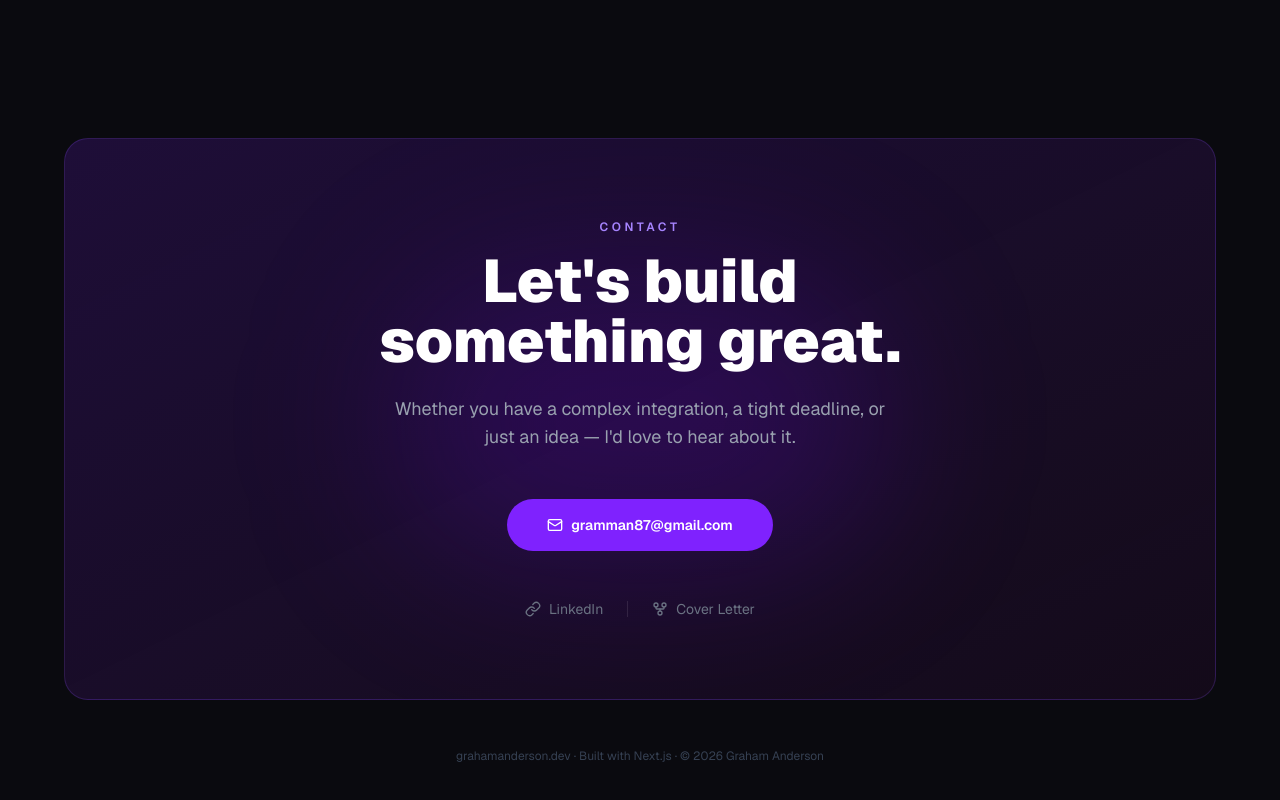
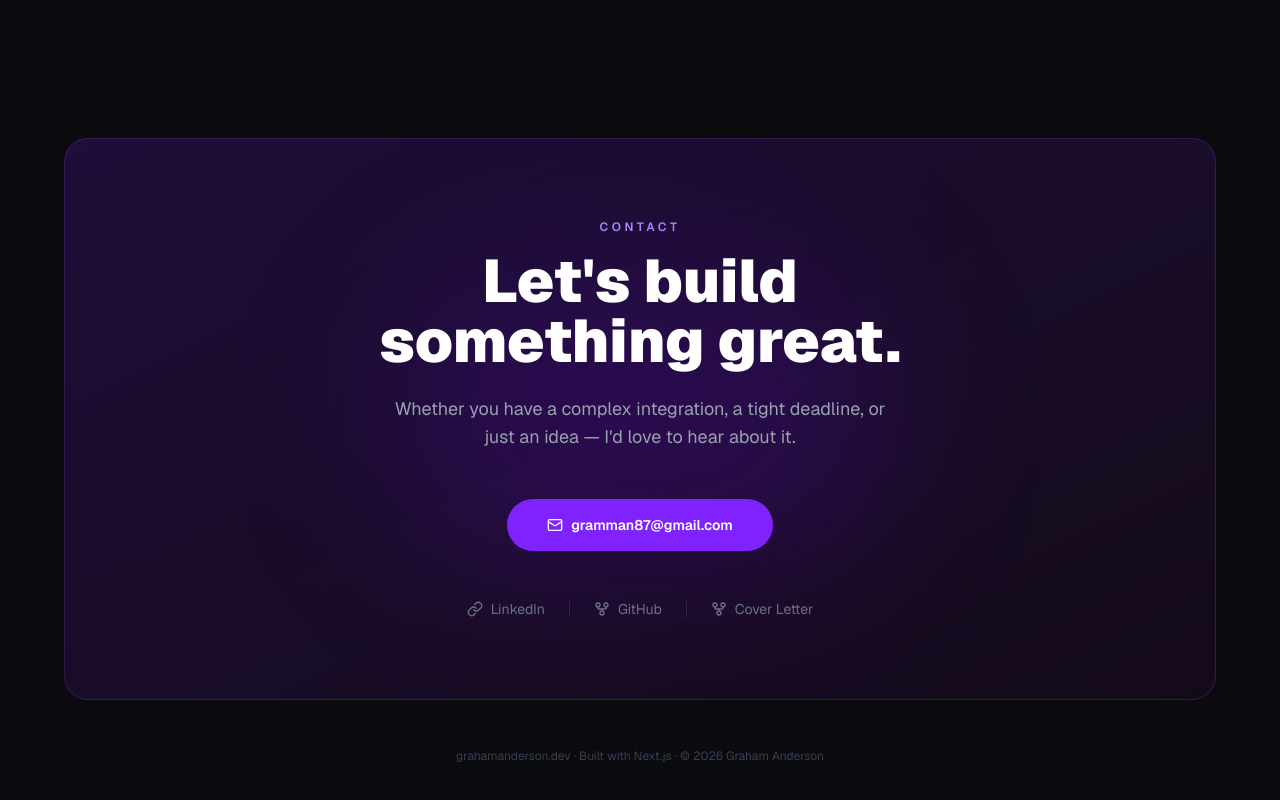
Before and after one commit to Gramman87/portfolio, a Next.js app: page / in a window 1280 px wide. Shown: the part 5232-6032 px from the top of the page. Built offline with nearby package versions, Linux system fonts and the light colour scheme.

Commit message:
Add GitHub link to contact section

```diff
--- a/components/Contact.tsx
+++ b/components/Contact.tsx
@@ -44,6 +44,16 @@
               </a>
               <span className="w-px h-4 bg-white/10" />
               <a
+                href="https://github.com/gramman87"
+                target="_blank"
+                rel="noopener noreferrer"
+                className="flex items-center gap-2 text-sm text-gray-500 hover:text-white transition-colors"
+              >
+                <GitFork className="w-4 h-4" />
+                GitHub
+              </a>
+              <span className="w-px h-4 bg-white/10" />
+              <a
                 href="/cover-letter"
                 className="flex items-center gap-2 text-sm text-gray-500 hover:text-white transition-colors"
               >
```
